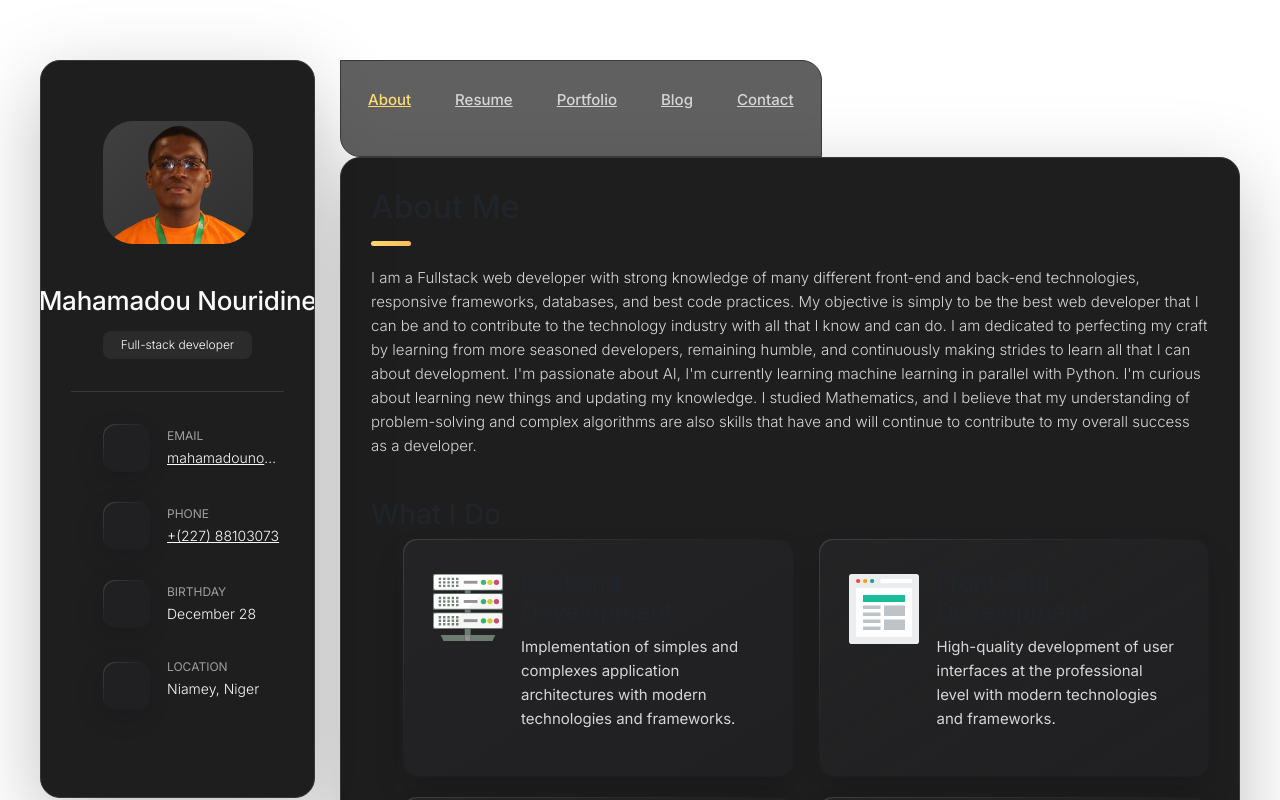
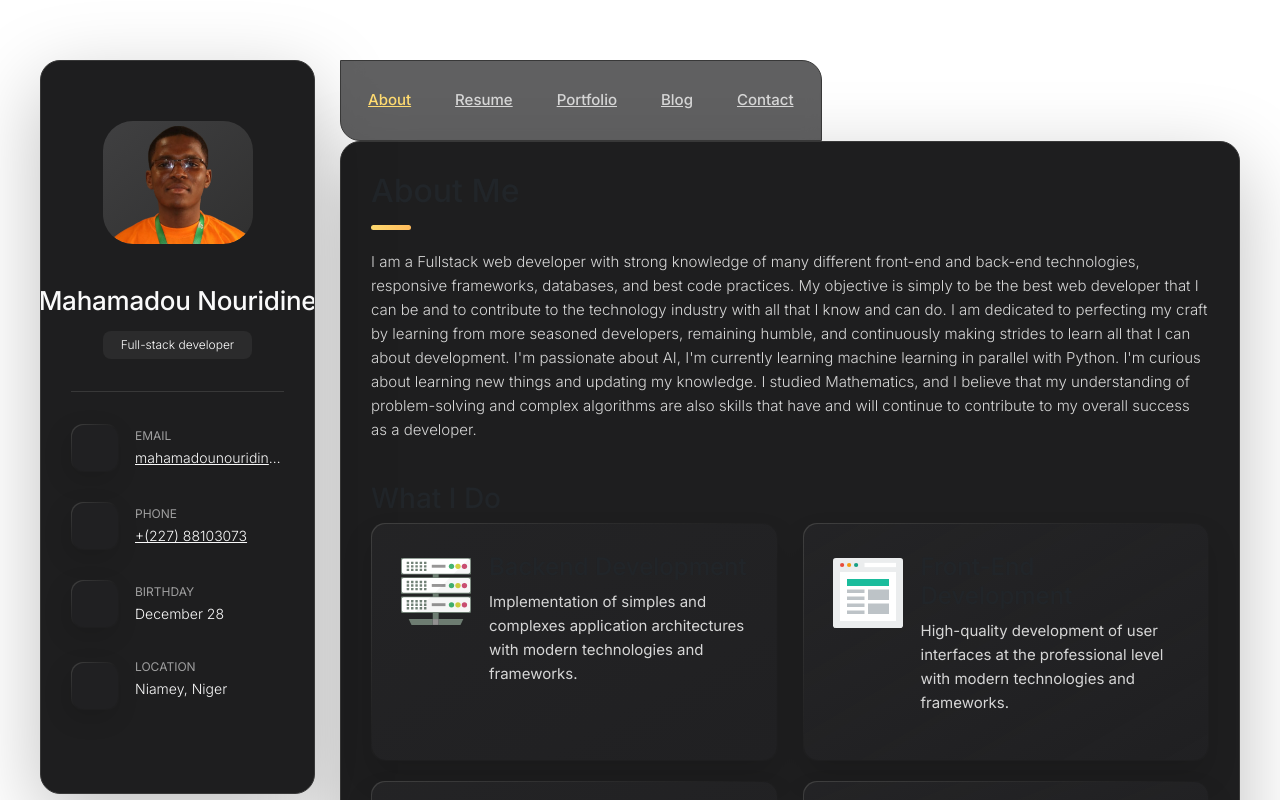
Before and after one commit to Mahamadou-Nouridine/personal-portfolio, a Next.js app: page / in a window 1280 px wide. Shown: the top 800 px of the page. Built offline with nearby package versions, Linux system fonts and the light colour scheme.

Commit message:
Fix lists padding problem*

```diff
--- a/src/app/blog/page.js
+++ b/src/app/blog/page.js
@@ -11,7 +11,7 @@ const blog = () => {
         </header>
 
         <section class="blog-posts">
-          <ul class="blog-posts-list">
+          <ul class="blog-posts-list p-0">
             <li class="blog-post-item">
               <a href="#">
                 <figure class="blog-banner-box">
--- a/src/app/components/Sidebar/Sidebar.js
+++ b/src/app/components/Sidebar/Sidebar.js
@@ -33,7 +33,7 @@ const Sidebar = () => {
       <div className="sidebar-info_more">
         <div className="separator"></div>
 
-        <ul className="contacts-list">
+        <ul className="contacts-list p-0">
           <li className="contact-item">
             <div className="icon-box">
               <ion-icon name="mail-outline"></ion-icon>
@@ -89,7 +89,7 @@ const Sidebar = () => {
 
         <div className="separator"></div>
 
-        <ul className="social-list">
+        <ul className="social-list p-0">
           <li className="social-item">
             <a href="https://github.com/Mahamadou-Nouridine" target="_blank" className="social-link">
             <ion-icon name="logo-github"></ion-icon>
--- a/src/app/components/services/ServiceSection.jsx
+++ b/src/app/components/services/ServiceSection.jsx
@@ -8,7 +8,7 @@ const ServiceSection = () => {
     <section class="service">
       <h3 class="h3 service-title">What I Do</h3>
 
-      <ul class="service-list">
+      <ul class="service-list p-0">
         {services.map((service, index) => (
           <Service service={service} key={index} />
         ))}
--- a/src/app/globals.css
+++ b/src/app/globals.css
@@ -489,6 +489,7 @@ main {
   flex-wrap: wrap;
   justify-content: center;
   align-items: center;
+  margin: auto;
   padding: 0 10px;
 }
 
```
Also changed, not shown: src/app/page.js (+4 -4 lines).
